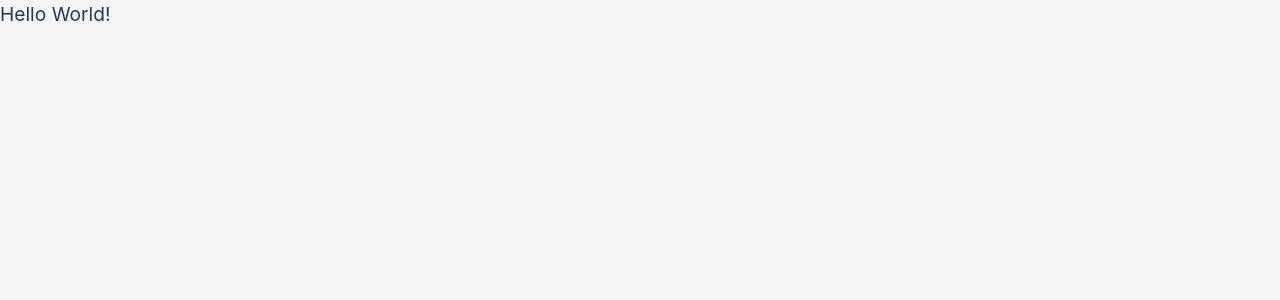
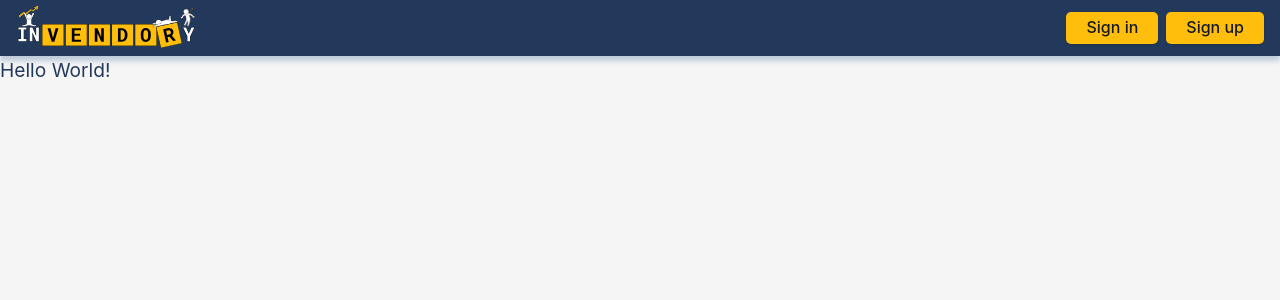
Before and after one commit to Estebans441/Invendory, a Next.js app: page / in a window 1280 px wide. Shown: the top 300 px of the page. Built offline with nearby package versions, Linux system fonts and the light colour scheme; no server answers.

Commit message:
feat add auth button styles

```diff
--- a/app/(protected)/layout.tsx
+++ b/app/(protected)/layout.tsx
@@ -1,6 +1,6 @@
 import type { Metadata } from "next";
 import "@/app/globals.css";
-import Header from "@/src/components/layout/header/header";
+import { HeaderAuth } from "@/src/components/layout/header/header";
 import Menu from "@/src/components/layout/menu/menu";
 
 export const metadata: Metadata = {
@@ -18,7 +18,7 @@ export default function RootLayout({
         <a href="#main-content" className="sr-only focus:not-sr-only focus:fixed focus:top-2 focus:left-2 focus:bg-white focus:text-black focus:px-3 focus:py-2 focus:rounded">
           Skip to main content
         </a>
-        <Header />
+        <HeaderAuth />
         <div className="menu-layout">
           <aside className="menu-container" aria-label="Sidebar navigation">
             <Menu />
--- a/app/auth/layout.tsx
+++ b/app/auth/layout.tsx
@@ -1,6 +1,6 @@
 import type { Metadata } from "next";
 import "@/app/globals.css";
-import Header from "@/src/components/layout/header/header";
+import { Header } from "@/src/components/layout/header/header";
 
 export const metadata: Metadata = {
   title: "Invendory",
--- a/app/page.tsx
+++ b/app/page.tsx
@@ -1,8 +1,10 @@
+import { HeaderAuth } from "@/src/components/layout/header/header";
 
 export default function Home() {
   return (
     <>
     <div>
+      <HeaderAuth />
       <h1>Hello World!</h1>
     </div>
     </>
--- a/src/components/auth/buttons/auth-button.tsx
+++ b/src/components/auth/buttons/auth-button.tsx
@@ -1,7 +1,8 @@
 import Link from "next/link";
-import { Button } from "./ui/button";
+import { Button } from "@/src/components/ui/button";
 import { createClient } from "@/src/lib/supabase/server";
 import { LogoutButton } from "./logout-button";
+import styles from "./button.module.css";
 
 export async function AuthButton() {
   const supabase = await createClient();
@@ -18,10 +19,10 @@ export async function AuthButton() {
     </div>
   ) : (
     <div className="flex gap-2">
-      <Button asChild size="sm" variant={"outline"}>
+      <Button className={styles.button} asChild size="sm" variant={"outline"}>
         <Link href="/auth/login">Sign in</Link>
       </Button>
-      <Button asChild size="sm" variant={"default"}>
+      <Button className={styles.button} asChild size="sm" variant={"default"}>
         <Link href="/auth/sign-up">Sign up</Link>
       </Button>
     </div>
--- /dev/null
+++ b/src/components/auth/buttons/button.module.css
@@ -0,0 +1,24 @@
+.button {
+    padding: 10px 20px;
+    background-color: var(--color-terciary);
+    color: var(--color-black);
+    border: none;
+    border-radius: 5px;
+    cursor: pointer;
+    font-size: 16px;
+    transition: transform 0.3s ease;
+}
+
+.button:hover {
+    background-color: var(--color-terciary);
+    color: var(--color-black);
+    transform: scale(1.05);
+    transition: transform 0.2s ease;
+}
+
+.button:active {
+    background-color: var(--color-terciary);
+    color: var(--color-black);
+    transform: scale(0.95);
+    transition: transform 0.1s ease;
+}
--- a/src/components/auth/buttons/logout-button.tsx
+++ b/src/components/auth/buttons/logout-button.tsx
@@ -3,6 +3,7 @@
 import { createClient } from "@/src/lib/supabase/client";
 import { Button } from "@/src/components/ui/button";
 import { useRouter } from "next/navigation";
+import styles from "./button.module.css";
 
 export function LogoutButton() {
   const router = useRouter();
@@ -13,5 +14,5 @@ export function LogoutButton() {
     router.push("/auth/login");
   };
 
-  return <Button onClick={logout}>Logout</Button>;
+  return <Button className={styles.button} onClick={logout}>Logout</Button>;
 }
--- a/src/components/layout/Header/Header.module.css
+++ b/src/components/layout/Header/Header.module.css
@@ -21,61 +21,8 @@
     font-weight: bold;
 }
 
-/* Mobile menu styles */
-.menuButton {
-    display: none;
-    background: transparent;
-    border: none;
-    color: var(--color-bg);
-    cursor: pointer;
-    padding: 6px;
+.headerButtons {
+    display: flex;
+    color: white;
+    gap: var(--space-4);
 }
-
-@media (max-width: 1000px) {
-    .menuButton {
-        display: inline-flex;
-        align-items: center;
-        justify-content: center;
-        transition: max-height 0.3s ease-in-out;
-    }
-}
-
-.mobileMenuNav {
-    display: none;
-}
-
-.mobileMenuNav.open {
-    display: block;
-    position: fixed;
-    width: fit-content;
-    top: 70px;
-    right: 5px;
-    background: rgba(35,57,91,0.95);
-    z-index: 20;
-    box-shadow: 0 10px 30px rgba(0,0,0,0.3);
-}
-
-.mobileMenuList {
-    list-style: none;
-    margin: 0;
-    padding: 0;
-    display: flex;
-    flex-direction: column;
-    align-items: right;
-}
-
-.mobileMenuItem {
-    padding: 8px 50px;
-    font-weight: 600;
-    text-align: end;
-    border-bottom: 1px solid var(--color-bg);
-}
-
-.mobileMenuItem:hover {
-    background: rgba(255, 255, 255, 0.1);
-}
-
-.mobileMenuItem a {
-    color: var(--color-bg);
-    text-decoration: none;
-}
--- a/src/components/layout/Header/Header.tsx
+++ b/src/components/layout/Header/Header.tsx
@@ -1,9 +1,9 @@
 import Image from "next/image";
 import styles from "./header.module.css";
+import { AuthButton } from "../../auth/buttons/auth-button";
 
-export default function Header() {
+export function Header() {
   const imageWidth = 180;
-
   return (
     <header className={styles.header}>
       <div className={styles.container}>
@@ -20,3 +20,25 @@ export default function Header() {
     </header>
   );
 }
+
+export function HeaderAuth() {
+  const imageWidth = 180;
+  return (
+    <header className={styles.header}>
+      <div className={styles.container}>
+        <div className={styles.brand}>
+          <Image
+            src="/logo.svg"
+            alt="Logo"
+            width={imageWidth}
+            height={imageWidth / 4}
+            priority
+          />
+        </div>
+        <nav className={styles.headerButtons}>
+          <AuthButton />
+        </nav>
+      </div>
+    </header>
+  );
+}
```
